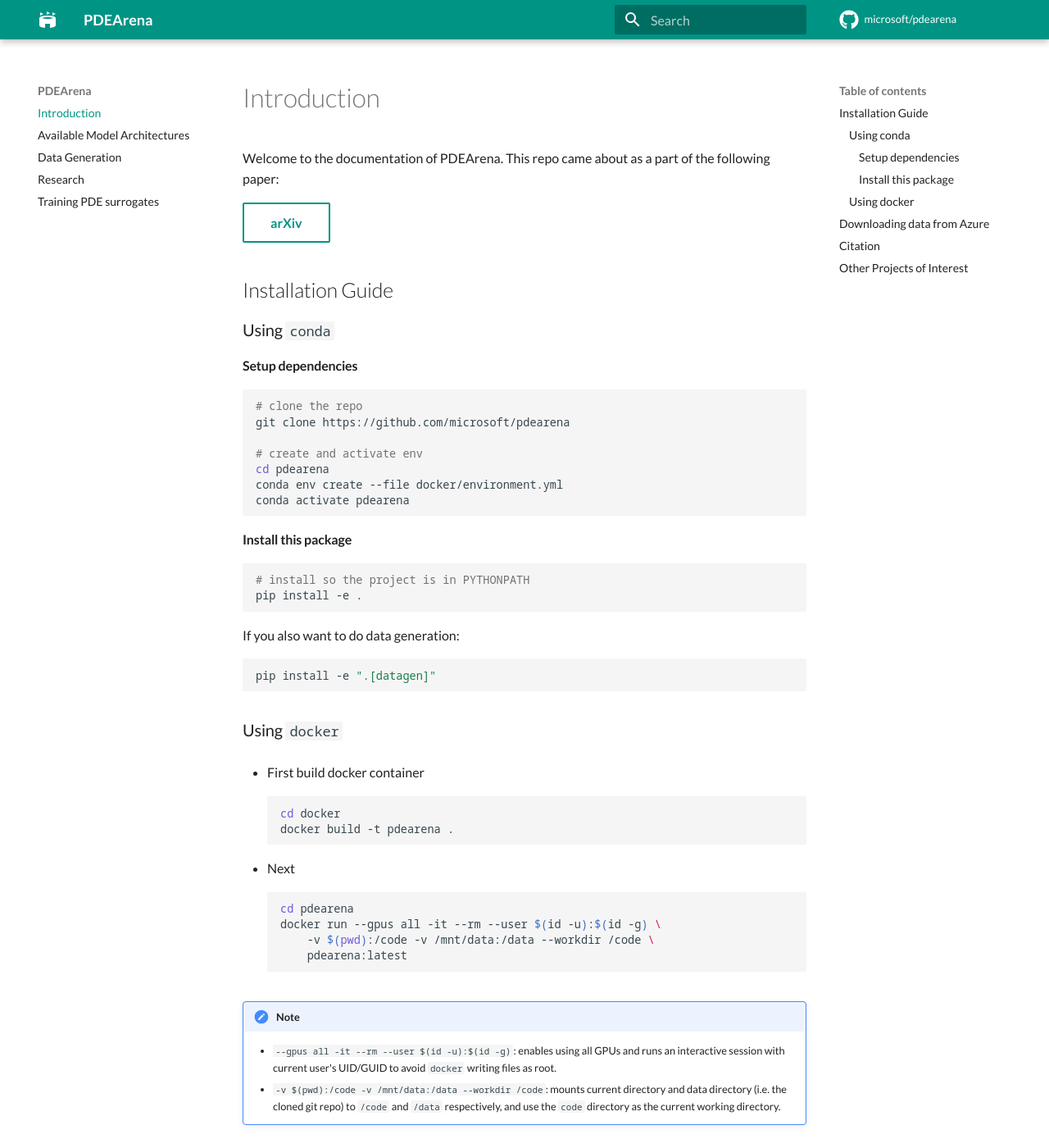
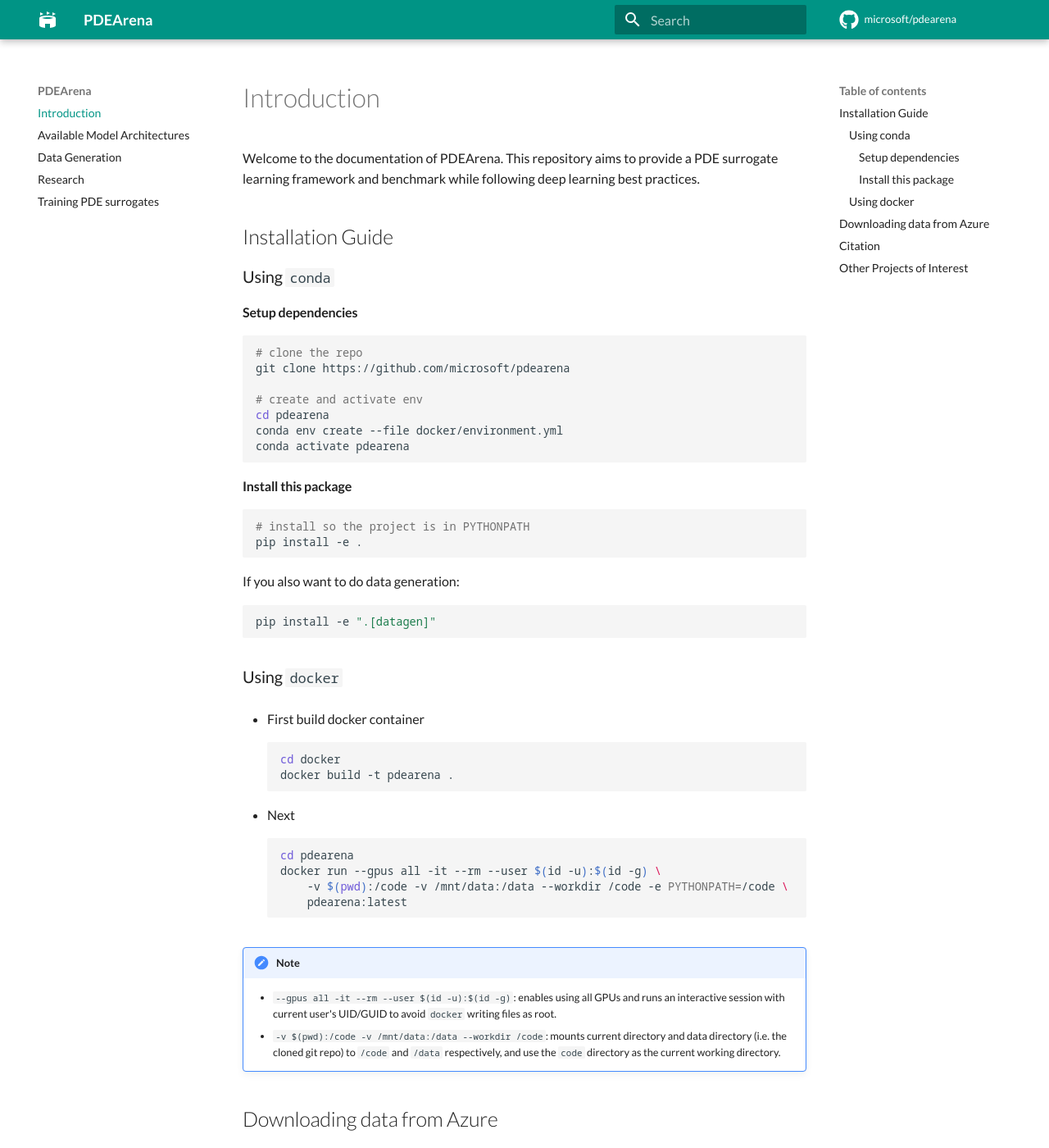
Before and after one commit to pdearena/pdearena, an MkDocs documentation site: the page built from docs/index.md, in a window 1280 px wide and 1400 px high. Shown: the whole window at 82% size. Built offline with MkDocs 1.6.1 and Material for MkDocs 9.7.7, drawn with Linux system fonts in a browser that asks for light colours; comment, search, counter and statistics services are not loaded.

Commit message:
more focus

````diff
--- a/docs/index.md
+++ b/docs/index.md
@@ -1,9 +1,7 @@
 # Introduction
 
 Welcome to the documentation of PDEArena.
-This repo came about as a part of the following paper:
-
-[arXiv](https://arxiv.org/abs/2209.15616){ .md-button }
+This repository aims to provide a PDE surrogate learning framework and benchmark while following deep learning best practices.
 
 ## Installation Guide
 
@@ -47,7 +45,7 @@ docker build -t pdearena .
 ```bash
 cd pdearena
 docker run --gpus all -it --rm --user $(id -u):$(id -g) \
-    -v $(pwd):/code -v /mnt/data:/data --workdir /code \
+    -v $(pwd):/code -v /mnt/data:/data --workdir /code -e PYTHONPATH=/code \
     pdearena:latest
 ```
 !!! note
````
